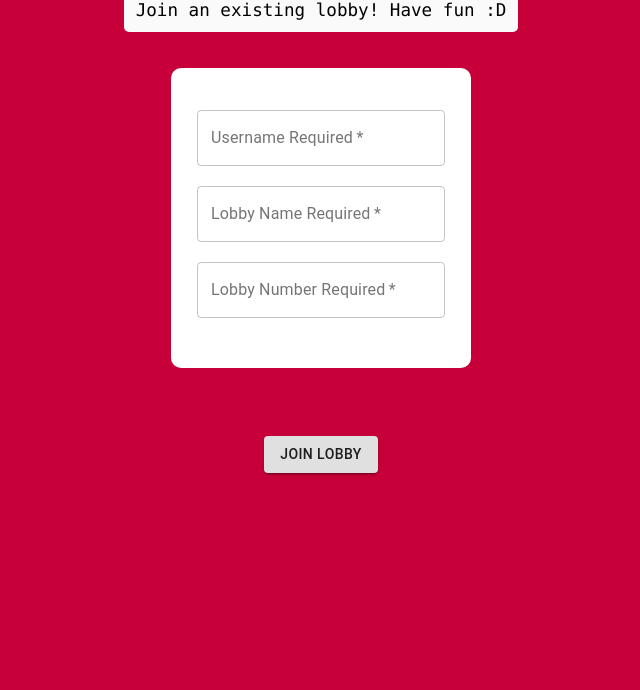
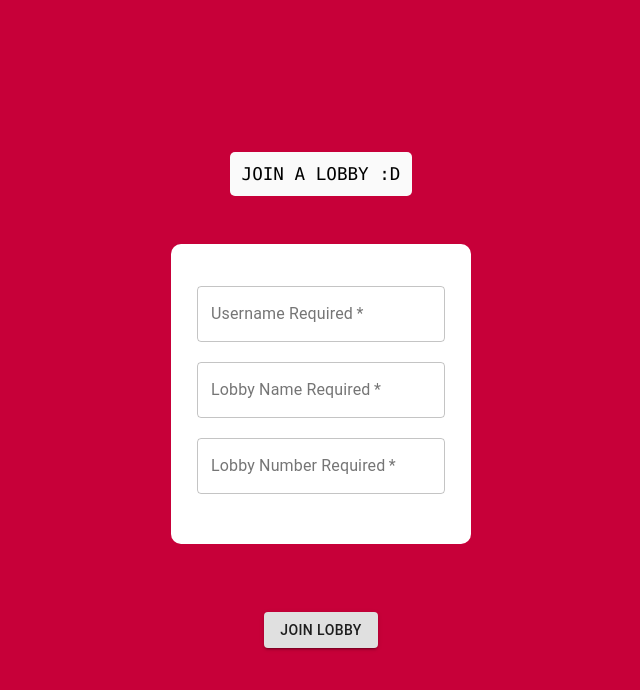
Before and after one commit to LucasLaibly/Intrusion-UI, a Next.js app: page /lobby/join in a window 1280 px wide. Shown: the top 690 px of the page, without its empty margins (319-959 px from the left). Built offline with nearby package versions, Linux system fonts and the light colour scheme.

Commit message:
recenter join page

```diff
--- a/pages/lobby/join.js
+++ b/pages/lobby/join.js
@@ -8,7 +8,7 @@ const JoinLobby = () => (
   <Lobby>
     <div className="container color-code">
       <code>
-        Join an existing lobby! Have fun :D
+        JOIN A LOBBY :D
       </code>
 
       <form>
@@ -66,6 +66,9 @@ const JoinLobby = () => (
 
         .container {
           flex-direction: column;
+          display: flex;
+          justify-content: center;
+          align-items: center;
         }
 
         .form-group {
```
